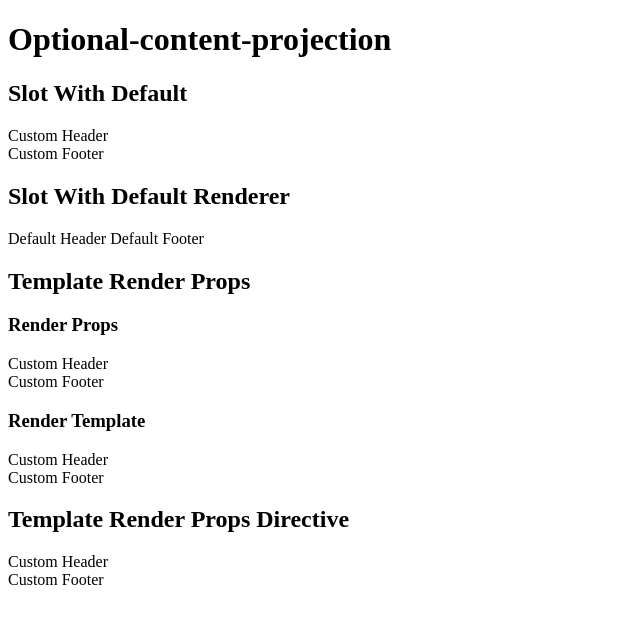
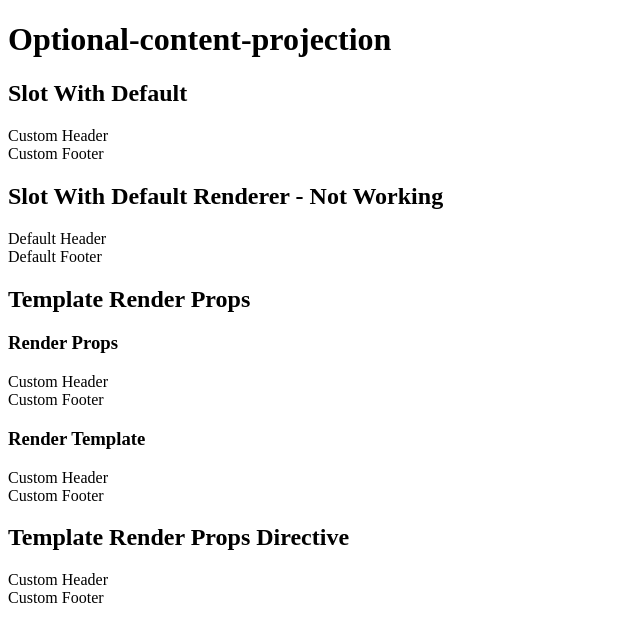
Before and after one commit to remshams/optional-content-projection, an Angular app: page / in a window 1280 px wide. Shown: the top 642 px of the page, without its empty margins (0-640 px from the left). Built offline with nearby package versions, Linux system fonts and the light colour scheme.

Commit message:
* removes deprecated code in RenderSlotDirectiveComponent

```diff
--- a/src/app/ng-content/render-slot-directive/components/component.html
+++ b/src/app/ng-content/render-slot-directive/components/component.html
@@ -1,4 +1,4 @@
-<h2>Slot With Default Renderer</h2>
+<h2>Slot With Default Renderer - Not Working</h2>
 <app-slot-renderer [defaultSlotContent]="defaultHeader"
   ><ng-content select="[slot='header']"></ng-content
 ></app-slot-renderer>
@@ -6,5 +6,5 @@
   ><ng-content select="[slot='footer']"></ng-content
 ></app-slot-renderer>
 
-<ng-template #defaultHeader> Default Header </ng-template>
-<ng-template #defaultFooter> Default Footer </ng-template>
+<ng-template #defaultHeader> <div>Default Header</div> </ng-template>
+<ng-template #defaultFooter> <div>Default Footer</div> </ng-template>
--- a/src/app/ng-content/render-slot-directive/components/component.ts
+++ b/src/app/ng-content/render-slot-directive/components/component.ts
@@ -1,8 +1,4 @@
-import { ChangeDetectionStrategy, Component, ContentChildren, ElementRef, QueryList } from '@angular/core';
-import { BehaviorSubject, Observable } from 'rxjs';
-import { map } from 'rxjs/operators';
-import { SlotDirective } from '../../directives/directive';
-import { SlotName, SlotNames } from '../../directives/model';
+import { ChangeDetectionStrategy, Component } from '@angular/core';
 
 @Component({
   selector: 'app-render-slot-directive',
@@ -10,25 +6,4 @@ import { SlotName, SlotNames } from '../../directives/model';
   styleUrls: ['./component.css'],
   changeDetection: ChangeDetectionStrategy.OnPush
 })
-export class RenderSlotDirectiveComponent {
-  @ContentChildren(SlotDirective, { read: ElementRef }) set slotDirectives(value: QueryList<ElementRef>) {
-    this.nativeSlots.next(Array.from(value));
-  }
-
-  private nativeSlots: BehaviorSubject<Array<ElementRef>>;
-  readonly slotNames$: Observable<SlotNames>;
-
-  constructor() {
-    this.nativeSlots = new BehaviorSubject<Array<ElementRef>>([]);
-
-    this.slotNames$ = this.setSlotsByName(this.nativeSlots.asObservable());
-  }
-
-  isSlotSet(slotName: SlotName): Observable<boolean> {
-    return this.slotNames$.pipe(map(slotNames => slotNames.includes(slotName)));
-  }
-
-  private setSlotsByName(slots$: Observable<Array<ElementRef>>): Observable<SlotNames> {
-    return slots$.pipe(map(slots => slots.map(slot => slot.nativeElement.getAttribute('slot'))));
-  }
-}
+export class RenderSlotDirectiveComponent {}
```
